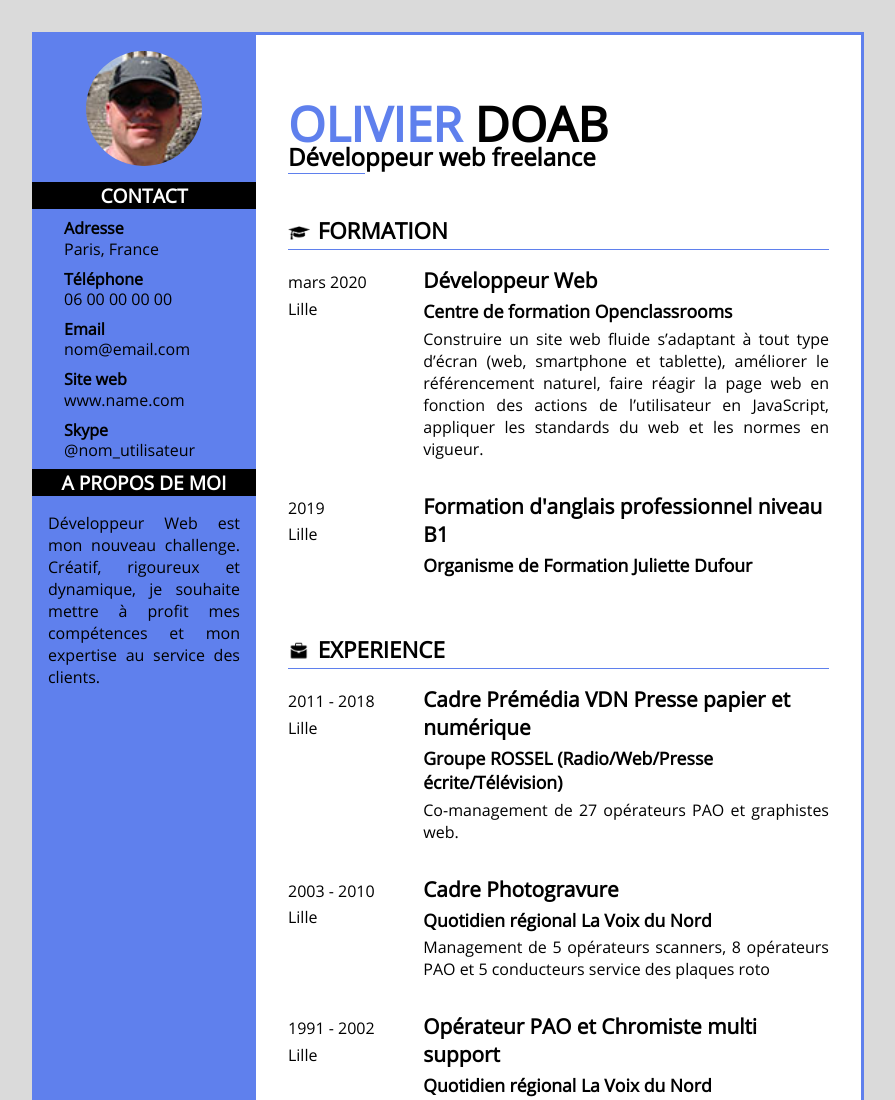
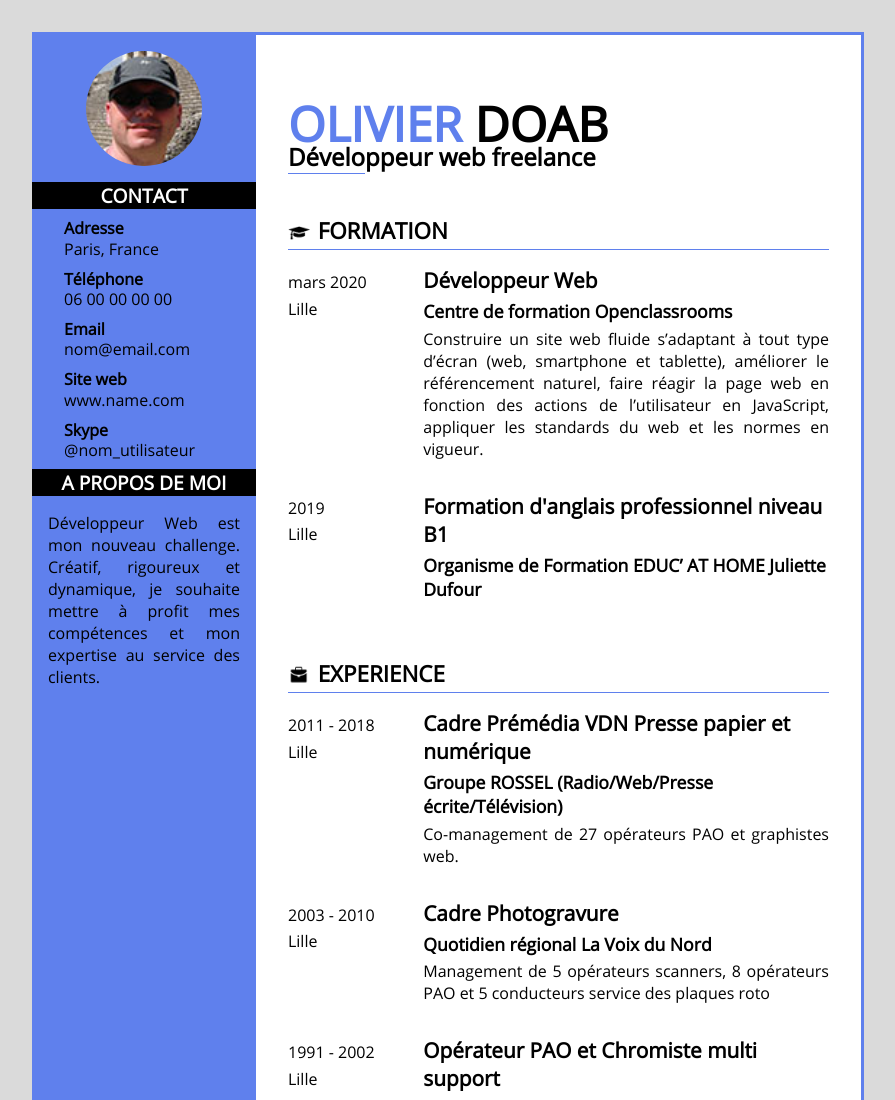
Before and after one commit to pinkdoab/cv, a plain HTML site: page index.html in a window 1280 px wide. Shown: the top 1100 px of the page, without its empty margins (192-1087 px from the left). Drawn offline with Linux system fonts and the light colour scheme.

Commit message:
ajout nom société d'anglais

```diff
--- a/index.html
+++ b/index.html
@@ -29,7 +29,7 @@
                     <div class="poste">
                         <div class="fonction">
                             <h4>Formation d'anglais professionnel niveau B1</h4>
-                            <h5>Organisme de Formation Juliette Dufour</h5>
+                            <h5>Organisme de Formation EDUC’ AT HOME Juliette Dufour</h5>
                         </div>
                         <div class="date-ville">
                             <p>2019</p>
```
